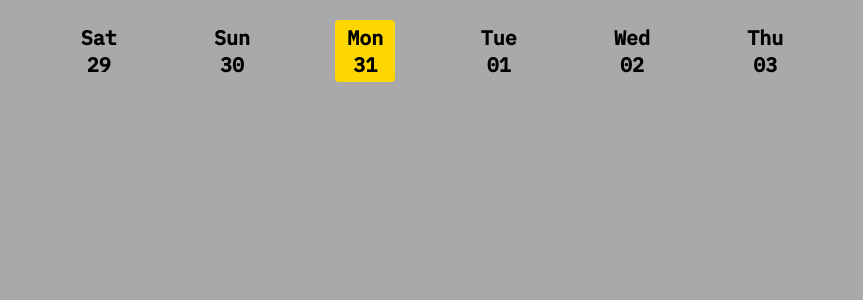
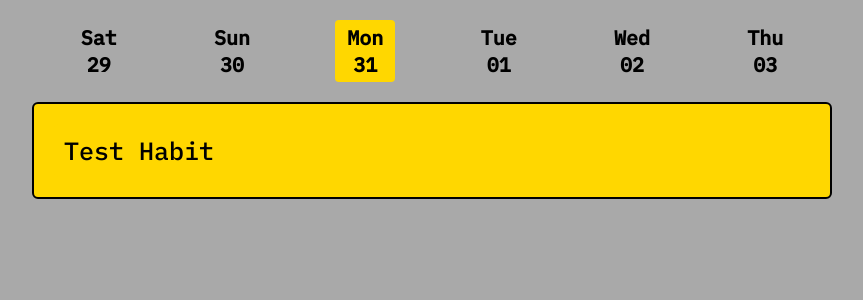
Before and after one commit to sherecks/Crypto, a Flask app: page / in a window 1280 px wide. Shown: the part 103-403 px from the top of the page, without its empty margins (208-1071 px from the left). Run offline with Flask 2, Linux system fonts and the light colour scheme; data that the repository does not hold is empty; some libraries are stand-ins or nearby versions.

Commit message:
Funcionando Local

```diff
--- a/app.py
+++ b/app.py
@@ -1,16 +1,10 @@
-import os
 from routes import pages
 from flask import Flask
 from dotenv import load_dotenv
-from pymongo import MongoClient
 
 load_dotenv()
 
 def create_app():
     app=Flask(__name__)
-    client = MongoClient(os.environ.get("MONGODB_URI"))
-    client = MongoClient("mongodb://host/Cluster0")
-    app.db = client.get_default_database()
-
     app.register_blueprint(pages)
     return app
--- a/routes.py
+++ b/routes.py
@@ -1,12 +1,12 @@
 import datetime
-import uuid
-from flask import Blueprint, current_app, render_template, request, url_for, redirect
+from collections import defaultdict
+from flask import Blueprint, render_template, request, url_for, redirect
 
 pages = Blueprint(
     "habits",__name__, template_folder="templates", static_folder="static"
 )
-
-
+habits = ["Test Habit"]
+completions = defaultdict(list)
 
 
 @pages.context_processor
@@ -16,30 +16,15 @@ def add_calc_date_range():
         return dates
     return {"date_range": date_range}
 
-
-
-
-def today_at_midnight():
-    today = datetime.datetime.today()
-    return datetime.datetime(today.year, today.month, today.day)
-
-
-
 @pages.route("/")
 def day():
     date_str = request.args.get("date")
     if date_str:
         selected_date = datetime.datetime.fromisoformat(date_str)
     else:
-        selected_date = today_at_midnight()
+        selected_date = datetime.date.today()
 
-    habits_on_date = current_app.db.habits.find({"added":{"$lte": selected_date}})
-    completions = [
-        habit["habit"]
-        for habit in current_app.db.completions.find({"date": selected_date})
-    ]
-
-    return render_template("day.html", habits=habits_on_date, title="Day a Day", selected_date=selected_date, completions=completions)
+    return render_template("day.html", habits=habits, title="Day a Day", selected_date=selected_date, completions=completions[selected_date])
 
 
 @pages.route("/complete", methods=["POST"])
@@ -47,7 +32,7 @@ def complete():
     date_string = request.form.get("date")
     habit = request.form.get("habitId")
     date = datetime.datetime.fromisoformat(date_string)
-    current_app.db.completions.insert_one({"date":date, "habit":habit})
+    completions[date].append(habit)
 
     return redirect(url_for(".day", date=date_string))
 
@@ -55,9 +40,7 @@ def complete():
 
 @pages.route("/add", methods=["GET", "POST"])
 def add_day():
-    today = today_at_midnight()
     if request.form:
-        current_app.db.habits.insert_one(
-            {"_id": uuid.uuid4().hex,"added": today, "name": request.form.get("habit")}
-        )
-    return render_template("add_day.html", title="Day a day - Add", selected_date=today)
+      habits.append(request.form.get("habit"))
+
+    return render_template("add_day.html", title="Day a day - Add", selected_date=datetime.date.today(),)
--- a/templates/day.html
+++ b/templates/day.html
@@ -7,21 +7,21 @@
 {% block content %}
     <section class="habit-list">
         {% for habit in habits %}
-            {% set completed = habit["_id"] in completions %}
+            {% set completed = habit in completions %}
             {% if completed %}
             <div class="habit completed">
                 <p class="habit-name">
-                    {{ habit["name"] }}
+                    {{ habit }}
                 </p>
                 <svg class="habit-icon" xmlns="http://www.w3.org/2000/svg" width="35" height="35" viewBox="0 0 24 24" fill="none" stroke="#000000" stroke-width="2" stroke-linecap="round" stroke-linejoin="round"><path d="M22 11.08V12a10 10 0 1 1-5.93-9.14"></path><polyline points="22 4 12 14.01 9 11.01"></polyline></svg>
             </div>
             {% else %}
                 <div class="habit">
                     <form method="post" class="habit-form" action="{{ url_for('habits.complete') }}">
-                        <input type="hidden" id="habitId" name="habitId" value="{{ habit['_id'] }}" />
+                        <input type="hidden" id="habitId" name="habitId" value="{{ habit }}" />
                         <input type="hidden" id="date" name="date" value="{{ selected_date }}" />
                         <button type="submit" class="habit-button">
-                            {{ habit["name"] }}
+                            {{ habit }}
                         </button>
 
                     </form>
```
